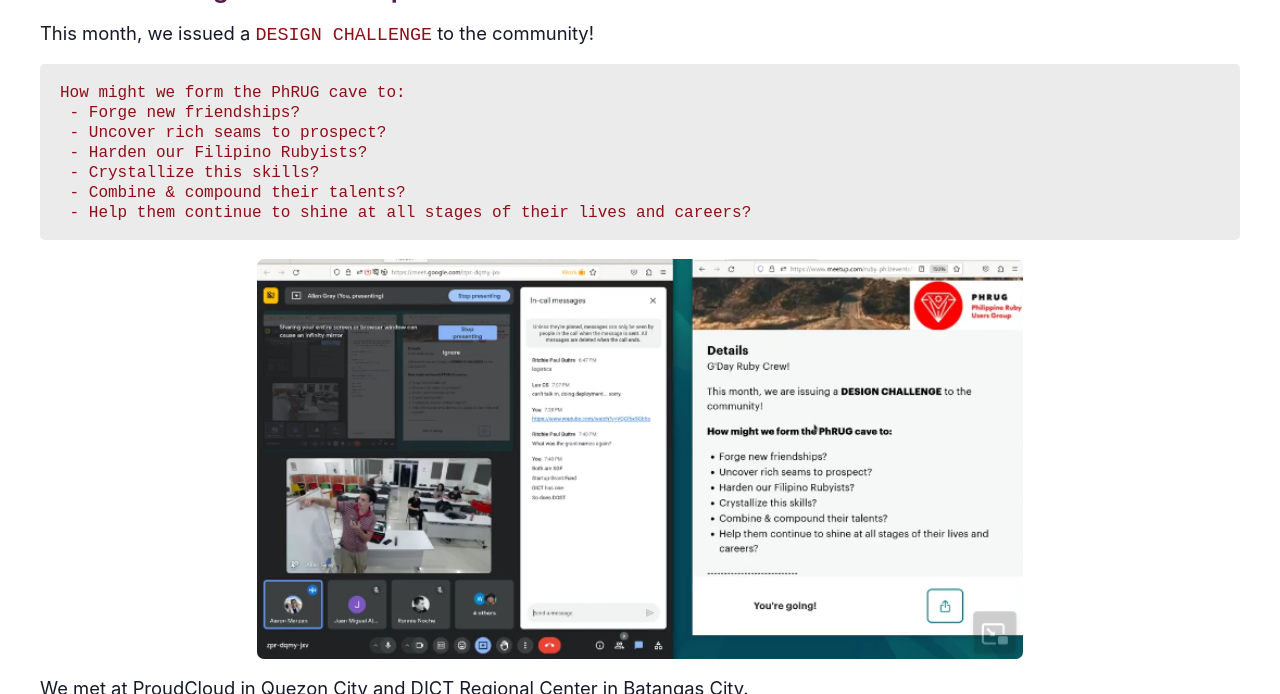
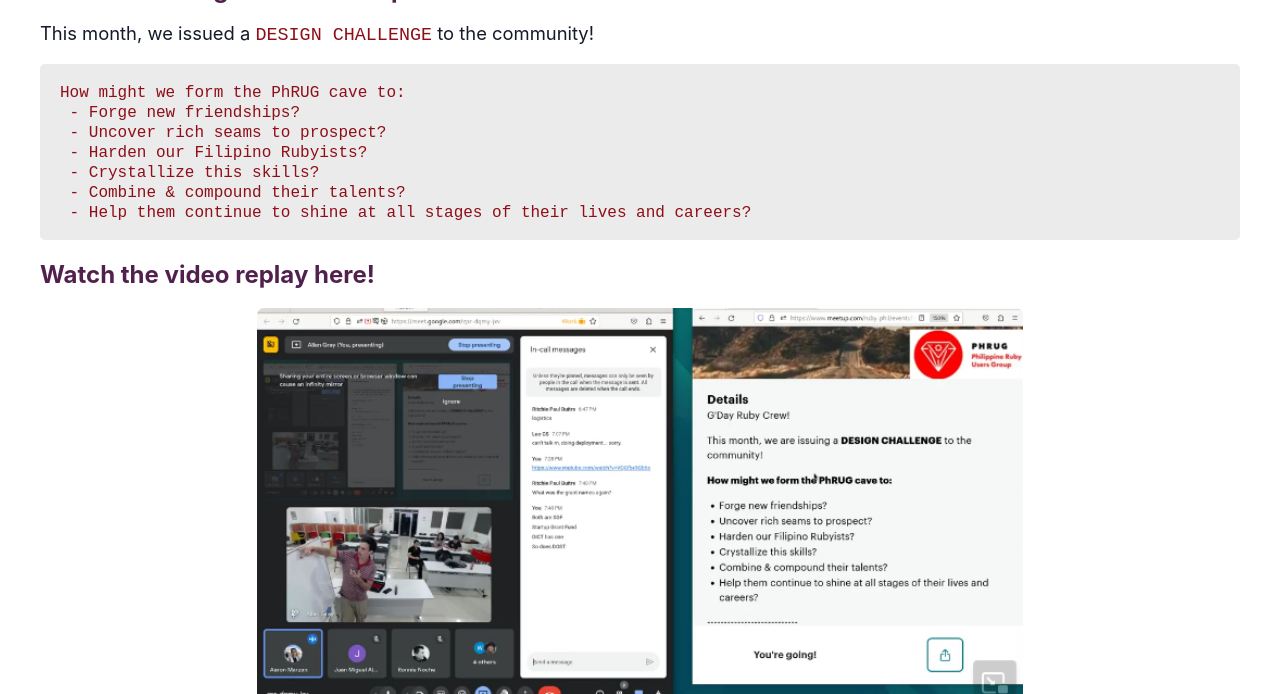
Before and after one commit to paglalayag/paglalayag.github.io, a Jekyll site: the page built from _posts/2024-08-17-PhRUG-community-roadmapping.md, in a window 1280 px wide and 900 px high, scrolled down 901 px, cut to the strip 0-694 px from the top of the window. Built offline with Jekyll 4.4.1, drawn with Linux system fonts in a browser that asks for light colours; nearby versions of some CDN libraries.

Commit message:
update meetup page post event

````diff
--- a/_posts/2024-08-17-PhRUG-community-roadmapping.md
+++ b/_posts/2024-08-17-PhRUG-community-roadmapping.md
@@ -21,6 +21,9 @@
  - Combine & compound their talents?
  - Help them continue to shine at all stages of their lives and careers?
 ```
+
+## Watch the video replay here!
+
 [
 	![Watch the video replay here!](/assets/img/PhRUG/community-roadmap-vid-page.png){:height="400px"}
 ](https://web.facebook.com/watch/live/?ref=watch_permalink&v=1257154728976034)
````
